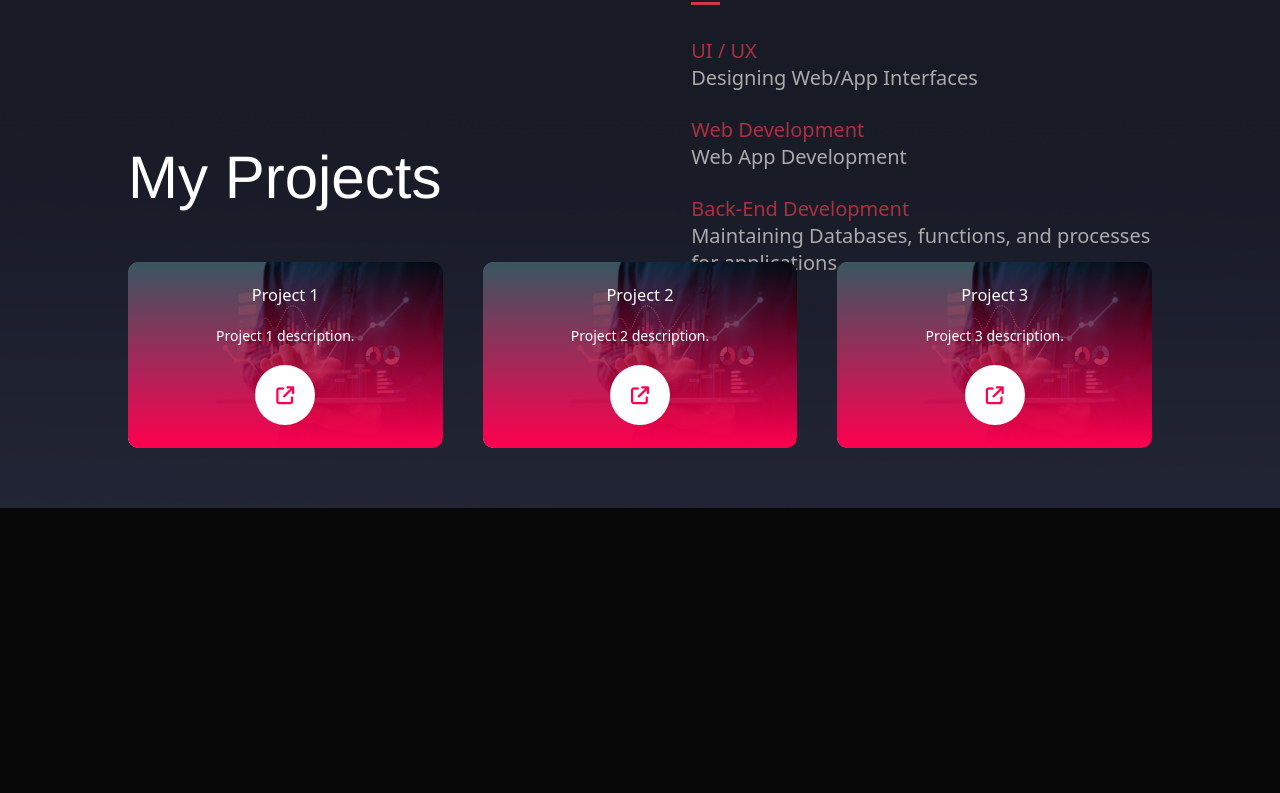
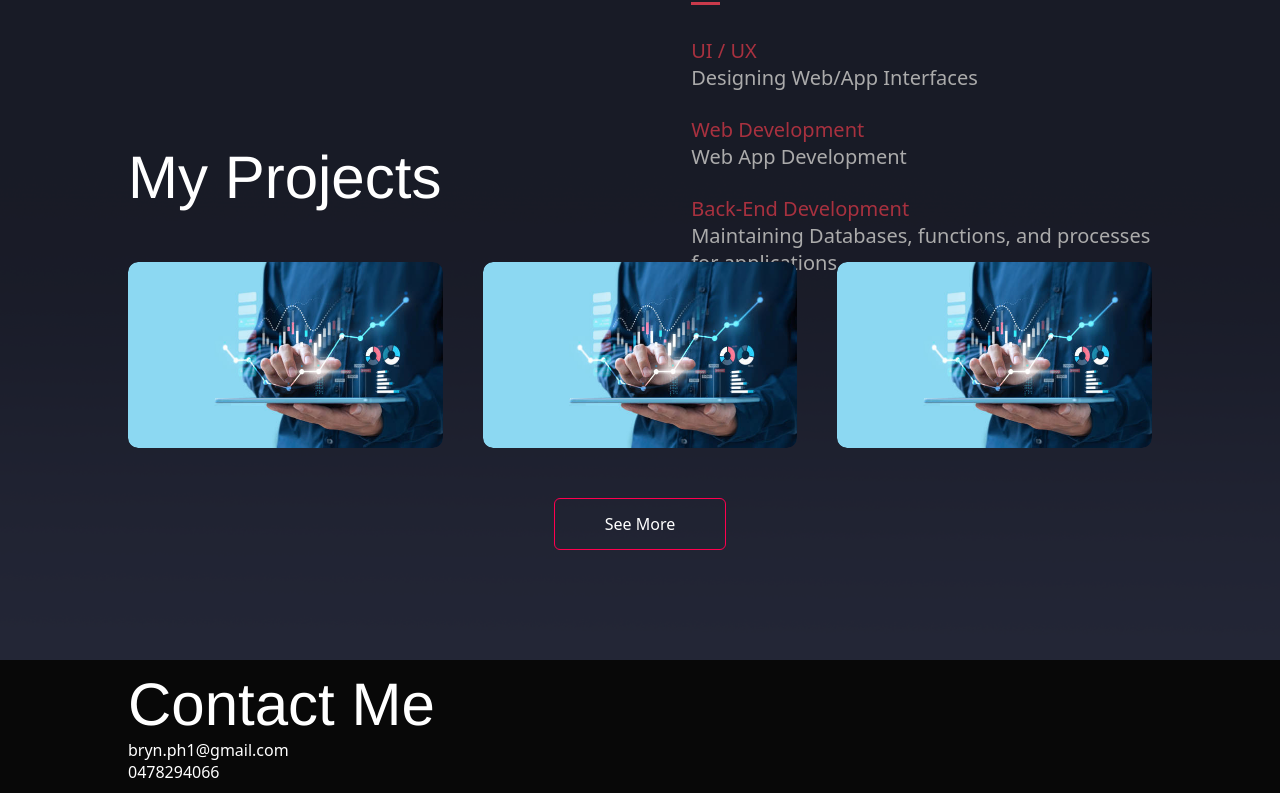
Before and after one commit to bryn-ph/github_portfolio, a plain HTML site: page index.html in a window 1280 px wide. Shown: the part 1517-2310 px from the top of the page. Before the commit the page ends 2025 px from the top, so only its background shows below. Drawn offline with Linux system fonts and the light colour scheme.

Commit message:
Projects formatted / added contact

```diff
--- a/index.html
+++ b/index.html
@@ -98,9 +98,25 @@
                 </div>
             </div>
         </div>
+        <a href="#" class="btn">See More</a>
     </div>
 </div>
-
+<!-----------------contact----------------->
+<div id="contact">
+    <div class="container">
+        <div class="row">
+            <div class="contact-left">
+                <h1 class="sub-title">Contact Me</h1>
+                <p>bryn.ph1@gmail.com</p>
+                <p>0478294066</p>
+                <div id="social-icons">
+                    <a href=""></a>
+                </div>
+            </div>
+            <div class="contact-right"></div>
+        </div>
+    </div>
+</div>
 
 <!-----------------preloader----------------->
 <script>
--- a/style.css
+++ b/style.css
@@ -188,10 +188,11 @@ nav ul li a:hover::after{
     width: 100%;
     border-radius: 10px;
     display: block;
+    transition: transform 0.5s;
 }
 .layer{
     width: 100%;
-    height: 100%;
+    height: 0%;
     background: linear-gradient(rgba(0,0,0,0.6), #ff004f);
     border-radius: 10px;
     position: absolute;
@@ -205,6 +206,7 @@ nav ul li a:hover::after{
     padding: 0 40px;
     text-align: center;
     font-size: 14px;
+    transition: height 0.5s;
 }
 .layer h3{
     font-weight: 500;
@@ -222,3 +224,23 @@ nav ul li a:hover::after{
     border-radius: 50%;
     text-align: center;
 }
+.work:hover img{
+    transform: scale(1.1);
+}
+.work:hover .layer{
+    height: 100%;
+}
+.btn{
+    display: block;
+    margin: 50px auto;
+    width: fit-content;
+    border: 1px solid #ff004f;
+    padding: 14px 50px;
+    border-radius: 6px;
+    text-decoration: none;
+    color: white;
+    transition: background 0.5s;
+}
+.btn:hover{
+    background: #ff004f
+}
```
